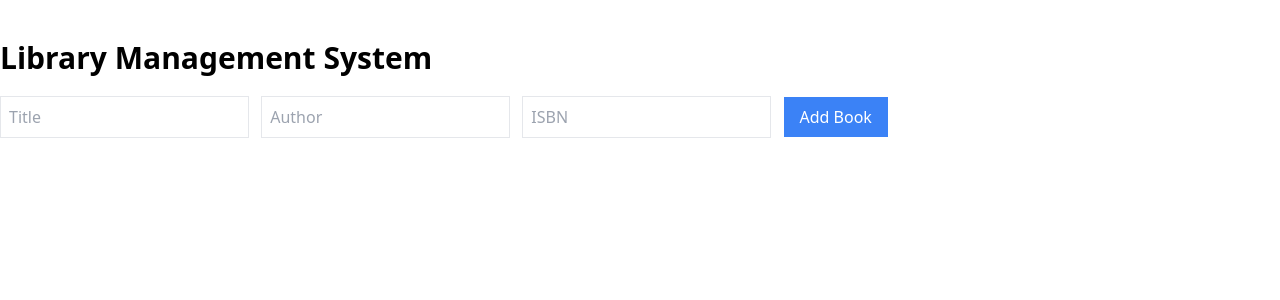
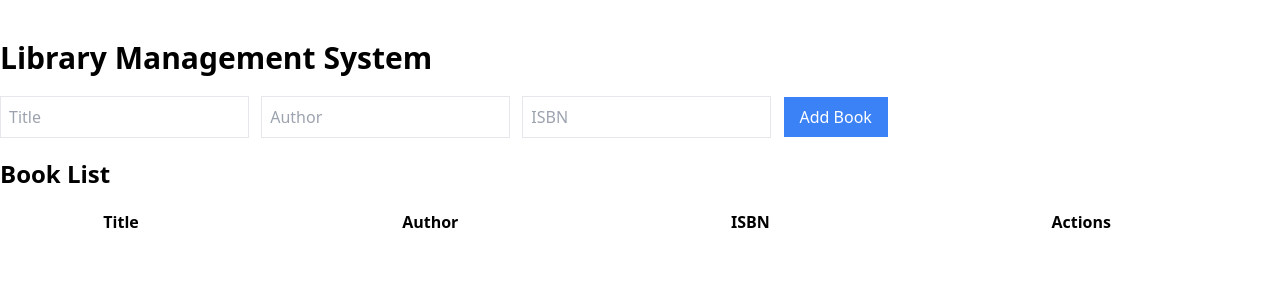
Before and after one commit to NoorMuhammad20013146/Library-Management-System, a Python web app: template templates/index.html in a window 1280 px wide. Shown: the top 300 px of the page. Run offline with Jinja, Linux system fonts and the light colour scheme; the template is opened without the code that fills it, so the values that code supplies are empty.

Commit message:
Book List Showing table added

```diff
--- a/templates/index.html
+++ b/templates/index.html
@@ -18,6 +18,20 @@
             <button id="add-edit-btn"  class="bg-blue-500 text-white px-4 py-2">Add Book</button>
             <button id="cancel-btn"  class="bg-gray-500 text-white px-4 py-2 hidden">Cancel</button>
         </div>
+         <!-- Book List -->
+         <h2 class="text-2xl font-semibold mb-3">Book List</h2>
+         <table class="min-w-full bg-white">
+             <thead>
+                 <tr>
+                     <th class="py-2">Title</th>
+                     <th class="py-2">Author</th>
+                     <th class="py-2">ISBN</th>
+                     <th class="py-2">Actions</th>
+                 </tr>
+             </thead>
+             <tbody id="book-list">
+             </tbody>
+         </table>
     </div>
 </body>
 </html>
```
